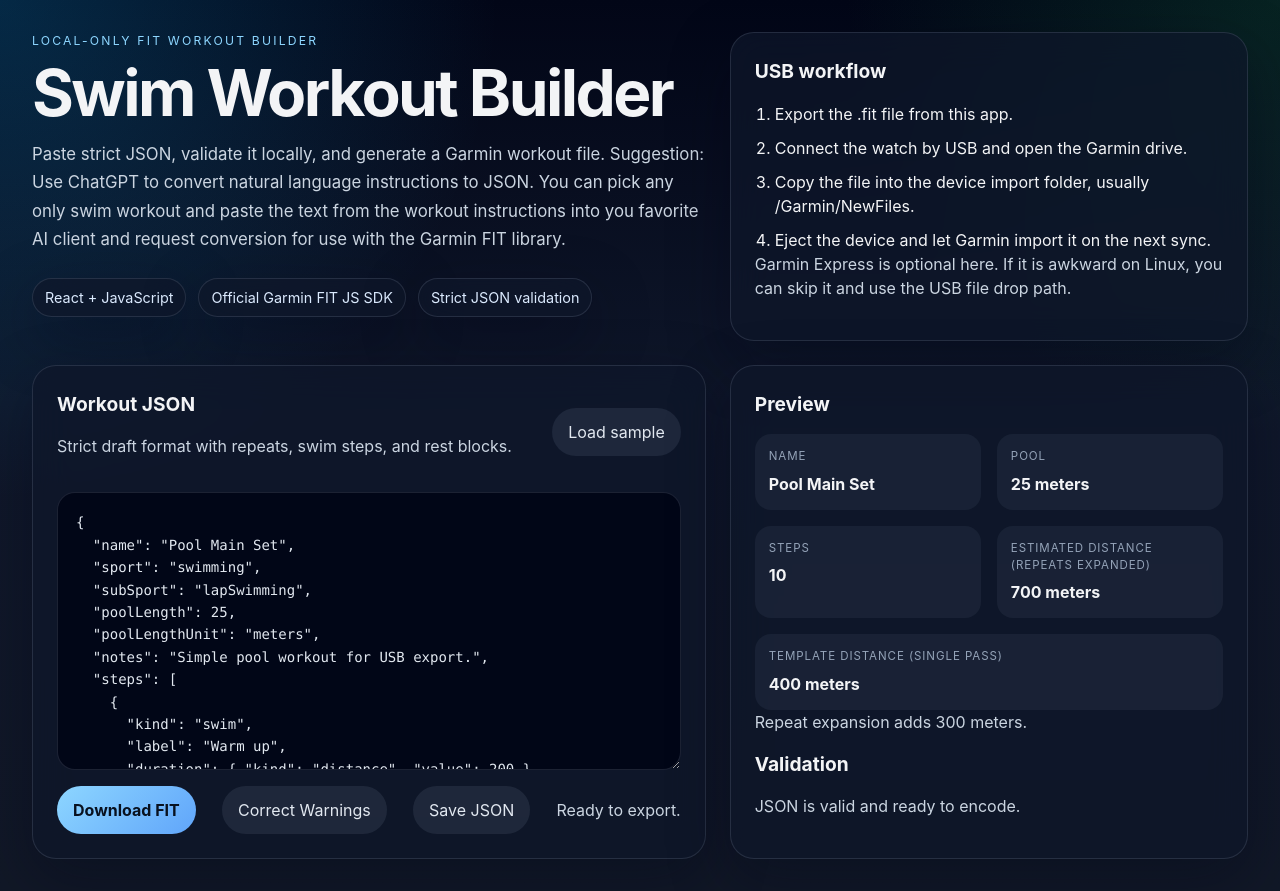
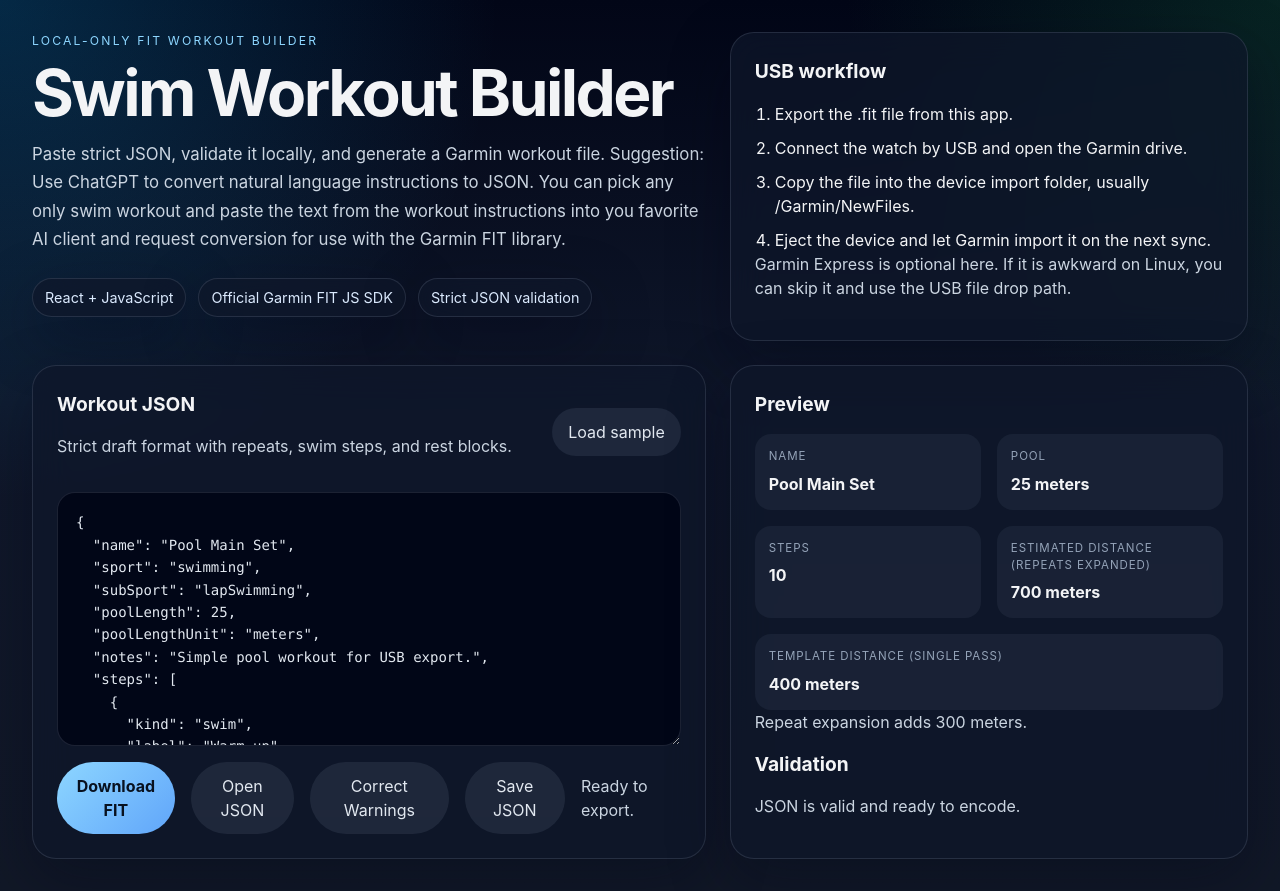
Before and after one commit to ecsproull/fit-workout-generator, a React (Vite) app: page / in a window 1280 px wide. Built offline with nearby package versions, Linux system fonts and the light colour scheme.

Commit message:
Better JSON error reporting.

```diff
--- a/src/App.jsx
+++ b/src/App.jsx
@@ -1,4 +1,4 @@
-import React, { useMemo, useState } from 'react'
+import React, { useMemo, useState, useEffect } from 'react'
 import {
   buildWorkoutFit,
   defaultWorkoutJson,
@@ -15,6 +15,11 @@ function App() {
   const idbKey = 'fitbuilder-handles'
 
   const analysis = useMemo(() => parseWorkoutDraft(draft), [draft])
+  useEffect(() => {
+    // Log parse results for debugging when the draft changes
+    // eslint-disable-next-line no-console
+    console.debug('parseWorkoutDraft ->', analysis)
+  }, [analysis])
   const summary = useMemo(() => {
     if (!analysis.workout) return null
     return summarizeWorkout(analysis.workout)
@@ -43,6 +48,51 @@ function App() {
       setDraft(fixed)
     } catch (error) {
       console.error('Auto-fix failed', error)
+    }
+  }
+
+  async function handleOpenJson() {
+    try {
+      if ('showOpenFilePicker' in window) {
+        const [handle] = await window.showOpenFilePicker({
+          multiple: false,
+          types: [
+            {
+              description: 'JSON',
+              accept: { 'application/json': ['.json'] },
+            },
+          ],
+        })
+
+        const file = await handle.getFile()
+        const text = await file.text()
+        setDraft(text)
+        setDownloadState('loaded')
+        return
+      }
+
+      // Fallback for browsers without the File System Access API
+      await new Promise((resolve, reject) => {
+        const input = document.createElement('input')
+        input.type = 'file'
+        input.accept = '.json,application/json'
+        input.onchange = async () => {
+          const f = input.files && input.files[0]
+          if (!f) return reject(new Error('No file selected'))
+          try {
+            const txt = await f.text()
+            setDraft(txt)
+            setDownloadState('loaded')
+            resolve()
+          } catch (err) {
+            reject(err)
+          }
+        }
+        input.click()
+      })
+    } catch (err) {
+      console.error('Open failed', err)
+      setDownloadState(err instanceof Error ? err.message : 'Open failed')
     }
   }
 
@@ -193,6 +243,9 @@ function App() {
             <button type="button" className="primary-button" onClick={handleDownload} disabled={analysis.errors.length > 0}>
               Download FIT
             </button>
+            <button type="button" className="ghost-button" onClick={handleOpenJson}>
+              Open JSON
+            </button>
             <button type="button" className="ghost-button" onClick={handleCorrectWarnings} disabled={analysis.warnings.length === 0}>
               Correct Warnings
             </button>
--- a/src/fitBuilder.js
+++ b/src/fitBuilder.js
@@ -393,6 +393,41 @@ function normalizeWorkoutDraft(parsedDraft) {
   return { normalized, warnings }
 }
 
+// Migrate older/legacy shapes to the current schema
+function migrateLegacyShapes(obj) {
+  if (Array.isArray(obj)) return obj.map(migrateLegacyShapes)
+  if (!obj || typeof obj !== 'object') return obj
+
+  const out = {}
+  for (const [key, value] of Object.entries(obj)) {
+    let k = key
+    let v = value
+
+    if (k === 'type' && !('kind' in obj)) {
+      k = 'kind'
+    }
+
+    if (k === 'repeat' && !('times' in obj)) {
+      // convert { repeat: N } -> { times: N }
+      out['times'] = v
+      continue
+    }
+
+    // recurse into nested objects/arrays
+    out[k] = migrateLegacyShapes(v)
+  }
+
+  // Some legacy steps used a top-level `distance` number instead of a `duration` object
+  if (!('duration' in out) && 'distance' in obj) {
+    const val = obj.distance
+    if (typeof val === 'number' || (typeof val === 'string' && isNumericString(val))) {
+      out.duration = { kind: 'distance', value: Number(val) }
+    }
+  }
+
+  return out
+}
+
 function formatZodIssues(error) {
   const issues = []
 
@@ -509,6 +544,9 @@ export function parseWorkoutDraft(draft) {
       warnings: [],
     }
   }
+
+  // Accept and migrate some legacy shapes (e.g., `type` -> `kind`, `distance` -> `duration`)
+  parsed = migrateLegacyShapes(parsed)
 
   const normalized = normalizeWorkoutDraft(parsed)
   const result = workoutSchema.safeParse(normalized.normalized)
```
